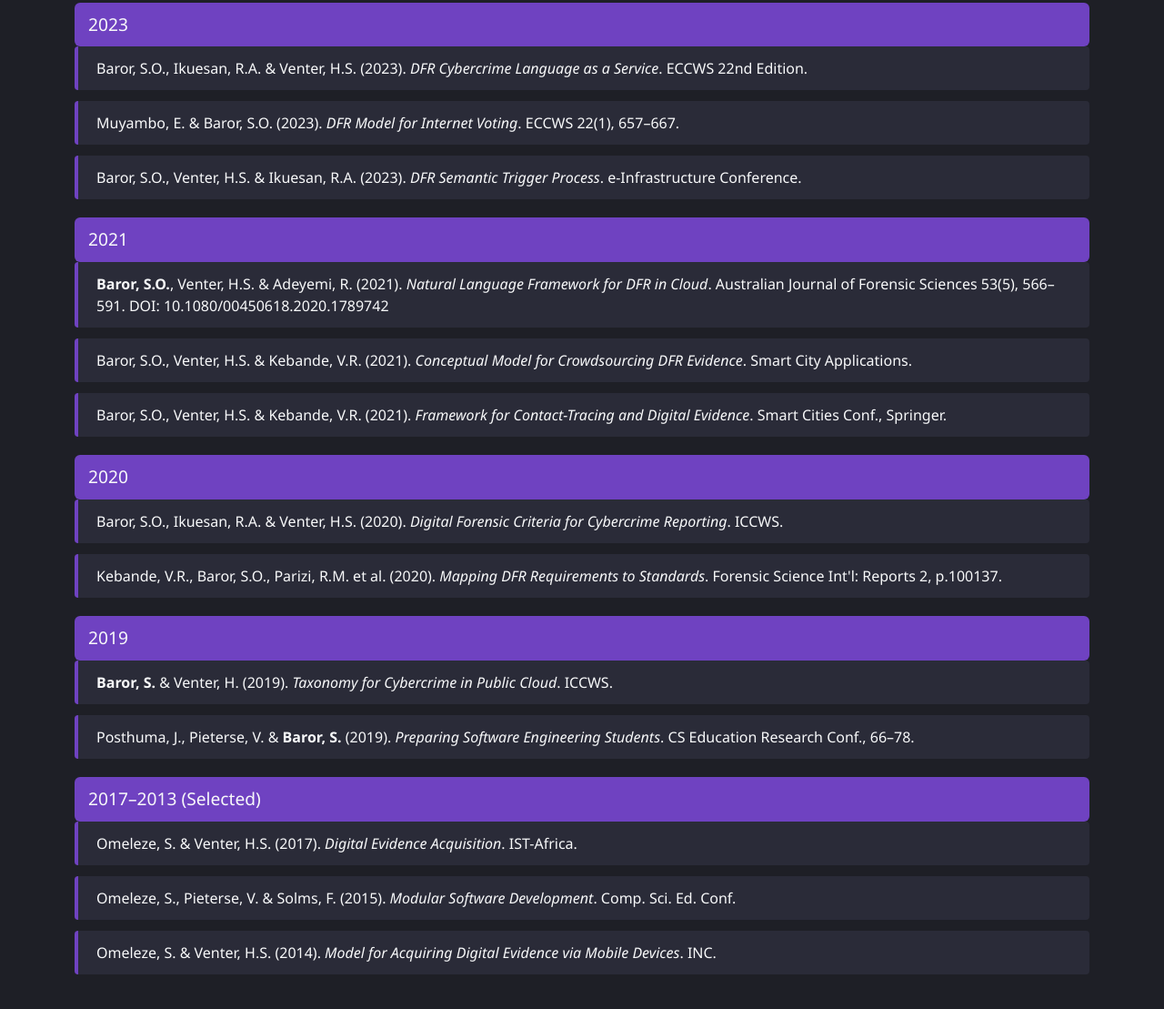
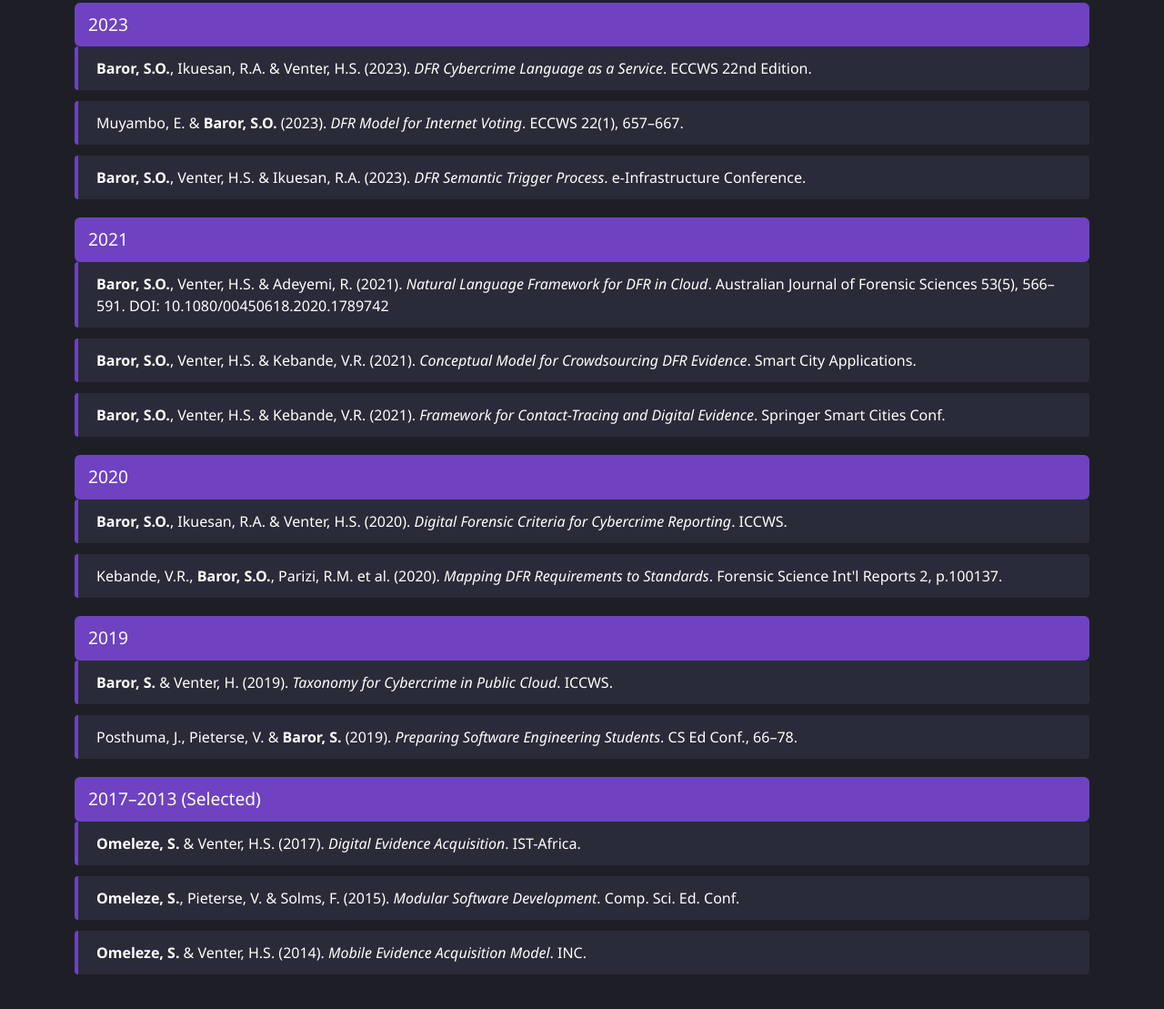
Before and after one commit to StaceyBaror/staceybaror.github.io, a plain HTML site: page publications.html in a window 1280 px wide. Shown: the part 863-1972 px from the top of the page at 91% size. Drawn offline with nearby package versions, Linux system fonts and the light colour scheme.

Commit message:
Update publications.html

```diff
--- a/publications.html
+++ b/publications.html
@@ -2,13 +2,13 @@
 <html lang="en">
 <head>
   <meta charset="UTF-8" />
-  <title>Publications | Stacey Baror</title>
+  <title>Publications | Dr. Stacey Baror</title>
   <meta name="viewport" content="width=device-width, initial-scale=1">
   <link href="https://cdn.jsdelivr.net/npm/bootstrap@5.3.0/dist/css/bootstrap.min.css" rel="stylesheet">
   <style>
     body {
       background-color: #1e1f26;
-      color: #f8f9fa;
+      color: white;
       font-family: 'Segoe UI', sans-serif;
     }
     .year-header {
@@ -24,11 +24,15 @@
       margin-bottom: 12px;
       padding: 12px 20px;
       border-radius: 4px;
+      color: white;
     }
-    .scholar-link {
+    a.scholar-link {
       color: #f8f9fa;
       font-weight: bold;
       text-decoration: underline;
+    }
+    .publication strong {
+      color: #ffffff;
     }
   </style>
 </head>
@@ -37,49 +41,42 @@
   <h1 class="mb-4">Publications</h1>
   <p>View full list on <a class="scholar-link" href="https://scholar.google.co.za/citations?user=HqpBIQEAAAAJ&hl=en" target="_blank">Google Scholar</a></p>
 
-  <!-- 2025 -->
+  <!-- Example Year Section -->
   <div class="year-header">2025</div>
-  <div class="publication">Baror, S.O., Ikuesan, R.A. & Venter, H.S. (2025). <em>Proof of Concept Implementation of a SaaS Digital Forensic Readiness Application</em>. ECCWS Conference.</div>
-  <div class="publication">Baror, S.O., Ikuesan, R.A. & Venter, H.S. (2025). <em>A Systematic Literature Review on Digital Forensic Readiness using Human Natural Language Interaction Framework</em>. ICCWS Conference.</div>
-  <div class="publication">Baror, S.O., Ikuesan, R.A. & Venter, H.S. (2025). <em>A Functional Architectural Design Pattern of an Intelligent DFR Framework</em>.</div>
+  <div class="publication"><strong>Baror, S.O.</strong>, Ikuesan, R.A. & Venter, H.S. (2025). <em>Proof of Concept Implementation of a SaaS Digital Forensic Readiness Application</em>. ECCWS Conference.</div>
+  <div class="publication"><strong>Baror, S.O.</strong>, Ikuesan, R.A. & Venter, H.S. (2025). <em>A Systematic Literature Review on Digital Forensic Readiness using Human Natural Language Interaction Framework</em>. ICCWS Conference.</div>
+  <div class="publication"><strong>Baror, S.O.</strong>, Ikuesan, R.A. & Venter, H.S. (2025). <em>A Functional Architectural Design Pattern of an Intelligent DFR Framework</em>.</div>
 
-  <!-- 2024 -->
   <div class="year-header">2024</div>
   <div class="publication">Robertson, S., <strong>Baror, S.</strong> & Venter, H. (2024). <em>Enhancing Metaward in the Metaverse</em>. ECCWS 23(1), 411–420.</div>
-  <div class="publication">Muyambo, E. & <strong>Baror, S.</strong> (2024). <em>Blockchain-Based Digital Forensic Ready Internet Voting</em>. ICCWS 19(1), 219–230.</div>
+  <div class="publication">Muyambo, E. & <strong>Baror, S.</strong> (2024). <em>Blockchain-Based DFR Internet Voting</em>. ICCWS 19(1), 219–230.</div>
   <div class="publication">Shoderu, G., <strong>Baror, S.</strong> & Venter, H. (2024). <em>A Privacy-Compliant DFR Process</em>. ICCWS 19(1), 337–347.</div>
   <div class="publication">Robertson, S., <strong>Baror, S.</strong> & Venter, H. (2024). <em>Virtual Currencies & Employee Engagement</em>. ICCWS 19(1), 289–298.</div>
   <div class="publication">Al Mahdi, S. & <strong>Baror, S.</strong> (2024). <em>Cybercrime Language as a Service</em>. ICCWS 19(1), 191–199.</div>
   <div class="publication">Swart, K., <strong>Baror, S.O.</strong> & Venter, H. (2024). <em>Securi-Chain for Smart Contract Security</em>. ICCWS 19(1), 583–591.</div>
 
-  <!-- 2023 -->
   <div class="year-header">2023</div>
-  <div class="publication">Baror, S.O., Ikuesan, R.A. & Venter, H.S. (2023). <em>DFR Cybercrime Language as a Service</em>. ECCWS 22nd Edition.</div>
-  <div class="publication">Muyambo, E. & Baror, S.O. (2023). <em>DFR Model for Internet Voting</em>. ECCWS 22(1), 657–667.</div>
-  <div class="publication">Baror, S.O., Venter, H.S. & Ikuesan, R.A. (2023). <em>DFR Semantic Trigger Process</em>. e-Infrastructure Conference.</div>
+  <div class="publication"><strong>Baror, S.O.</strong>, Ikuesan, R.A. & Venter, H.S. (2023). <em>DFR Cybercrime Language as a Service</em>. ECCWS 22nd Edition.</div>
+  <div class="publication">Muyambo, E. & <strong>Baror, S.O.</strong> (2023). <em>DFR Model for Internet Voting</em>. ECCWS 22(1), 657–667.</div>
+  <div class="publication"><strong>Baror, S.O.</strong>, Venter, H.S. & Ikuesan, R.A. (2023). <em>DFR Semantic Trigger Process</em>. e-Infrastructure Conference.</div>
 
-  <!-- 2021 -->
   <div class="year-header">2021</div>
   <div class="publication"><strong>Baror, S.O.</strong>, Venter, H.S. & Adeyemi, R. (2021). <em>Natural Language Framework for DFR in Cloud</em>. Australian Journal of Forensic Sciences 53(5), 566–591. DOI: 10.1080/00450618.2020.1789742</div>
-  <div class="publication">Baror, S.O., Venter, H.S. & Kebande, V.R. (2021). <em>Conceptual Model for Crowdsourcing DFR Evidence</em>. Smart City Applications.</div>
-  <div class="publication">Baror, S.O., Venter, H.S. & Kebande, V.R. (2021). <em>Framework for Contact-Tracing and Digital Evidence</em>. Smart Cities Conf., Springer.</div>
+  <div class="publication"><strong>Baror, S.O.</strong>, Venter, H.S. & Kebande, V.R. (2021). <em>Conceptual Model for Crowdsourcing DFR Evidence</em>. Smart City Applications.</div>
+  <div class="publication"><strong>Baror, S.O.</strong>, Venter, H.S. & Kebande, V.R. (2021). <em>Framework for Contact-Tracing and Digital Evidence</em>. Springer Smart Cities Conf.</div>
 
-  <!-- 2020 -->
   <div class="year-header">2020</div>
-  <div class="publication">Baror, S.O., Ikuesan, R.A. & Venter, H.S. (2020). <em>Digital Forensic Criteria for Cybercrime Reporting</em>. ICCWS.</div>
-  <div class="publication">Kebande, V.R., Baror, S.O., Parizi, R.M. et al. (2020). <em>Mapping DFR Requirements to Standards</em>. Forensic Science Int'l: Reports 2, p.100137.</div>
+  <div class="publication"><strong>Baror, S.O.</strong>, Ikuesan, R.A. & Venter, H.S. (2020). <em>Digital Forensic Criteria for Cybercrime Reporting</em>. ICCWS.</div>
+  <div class="publication">Kebande, V.R., <strong>Baror, S.O.</strong>, Parizi, R.M. et al. (2020). <em>Mapping DFR Requirements to Standards</em>. Forensic Science Int'l Reports 2, p.100137.</div>
 
-  <!-- 2019 -->
   <div class="year-header">2019</div>
   <div class="publication"><strong>Baror, S.</strong> & Venter, H. (2019). <em>Taxonomy for Cybercrime in Public Cloud</em>. ICCWS.</div>
-  <div class="publication">Posthuma, J., Pieterse, V. & <strong>Baror, S.</strong> (2019). <em>Preparing Software Engineering Students</em>. CS Education Research Conf., 66–78.</div>
+  <div class="publication">Posthuma, J., Pieterse, V. & <strong>Baror, S.</strong> (2019). <em>Preparing Software Engineering Students</em>. CS Ed Conf., 66–78.</div>
 
-  <!-- Older -->
   <div class="year-header">2017–2013 (Selected)</div>
-  <div class="publication">Omeleze, S. & Venter, H.S. (2017). <em>Digital Evidence Acquisition</em>. IST-Africa.</div>
-  <div class="publication">Omeleze, S., Pieterse, V. & Solms, F. (2015). <em>Modular Software Development</em>. Comp. Sci. Ed. Conf.</div>
-  <div class="publication">Omeleze, S. & Venter, H.S. (2014). <em>Model for Acquiring Digital Evidence via Mobile Devices</em>. INC.</div>
-
+  <div class="publication"><strong>Omeleze, S.</strong> & Venter, H.S. (2017). <em>Digital Evidence Acquisition</em>. IST-Africa.</div>
+  <div class="publication"><strong>Omeleze, S.</strong>, Pieterse, V. & Solms, F. (2015). <em>Modular Software Development</em>. Comp. Sci. Ed. Conf.</div>
+  <div class="publication"><strong>Omeleze, S.</strong> & Venter, H.S. (2014). <em>Mobile Evidence Acquisition Model</em>. INC.</div>
 </div>
 </body>
 </html>
```
